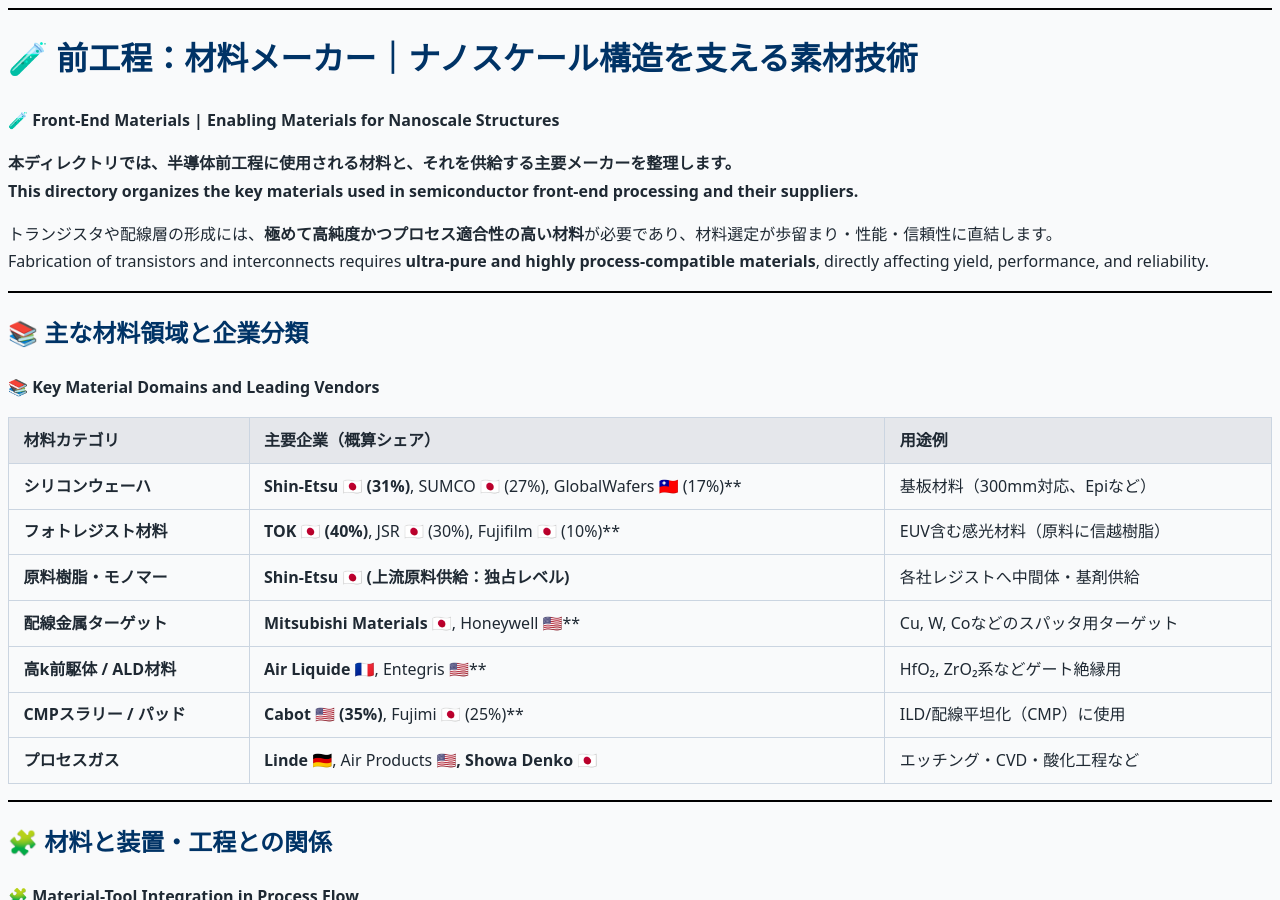
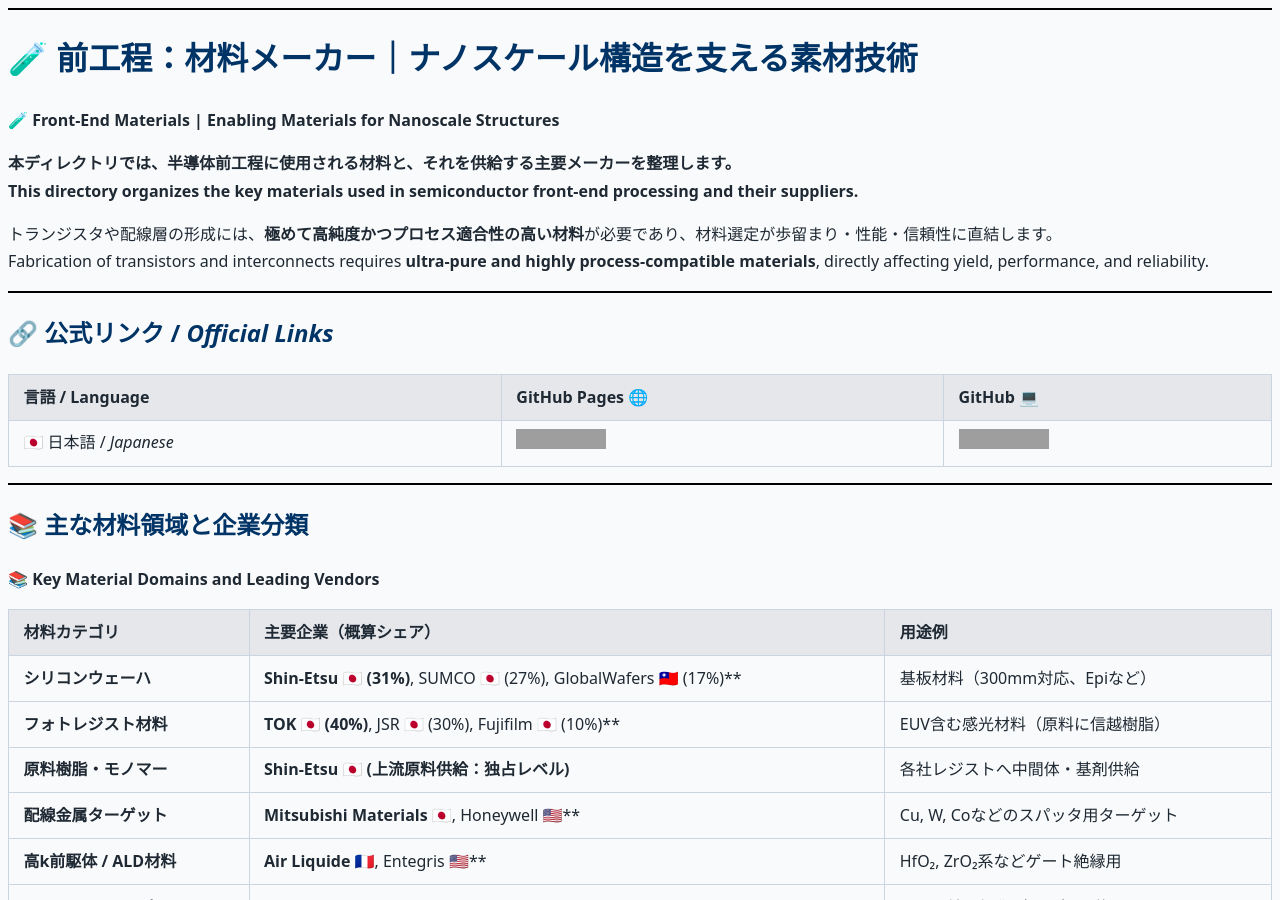
Before and after one commit to Samizo-AITL/Edusemi-Plus, a Jekyll site: the page built from industry/front-materials/index.md, in a window 1280 px wide and 900 px high. Built offline with Jekyll 4.4.1, drawn with Linux system fonts in a browser that asks for light colours; grey boxes are pictures that could not be loaded.

Commit message:
Update index.md

```diff
--- a/industry/front-materials/index.md
+++ b/industry/front-materials/index.md
@@ -13,6 +13,14 @@
 
 トランジスタや配線層の形成には、**極めて高純度かつプロセス適合性の高い材料**が必要であり、材料選定が歩留まり・性能・信頼性に直結します。
 Fabrication of transistors and interconnects requires **ultra-pure and highly process-compatible materials**, directly affecting yield, performance, and reliability.
+
+---
+
+## 🔗 公式リンク / *Official Links*
+
+| 言語 / Language | GitHub Pages 🌐 | GitHub 💻 |
+|-----------------|----------------|-----------|
+| 🇯🇵 日本語 / *Japanese* | [![GitHub Pages JP](https://img.shields.io/badge/GitHub%20Pages-日本語版-brightgreen?logo=github)](https://samizo-aitl.github.io/Edusemi-Plus/industry/front-materials/) | [![GitHub Repo JP](https://img.shields.io/badge/GitHub-日本語版-blue?logo=github)](https://github.com/Samizo-AITL/Edusemi-Plus/tree/main/industry/front-materials) |
 
 ---
 
```
